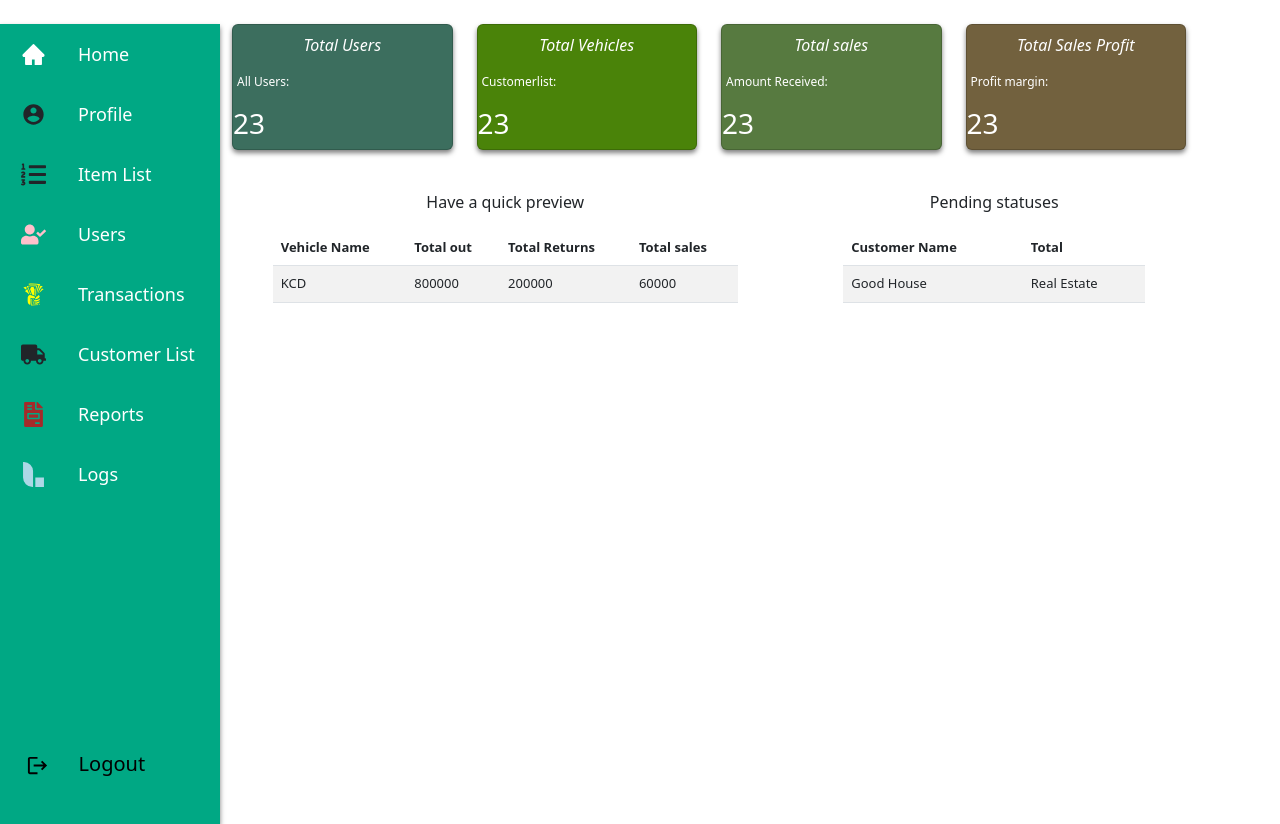
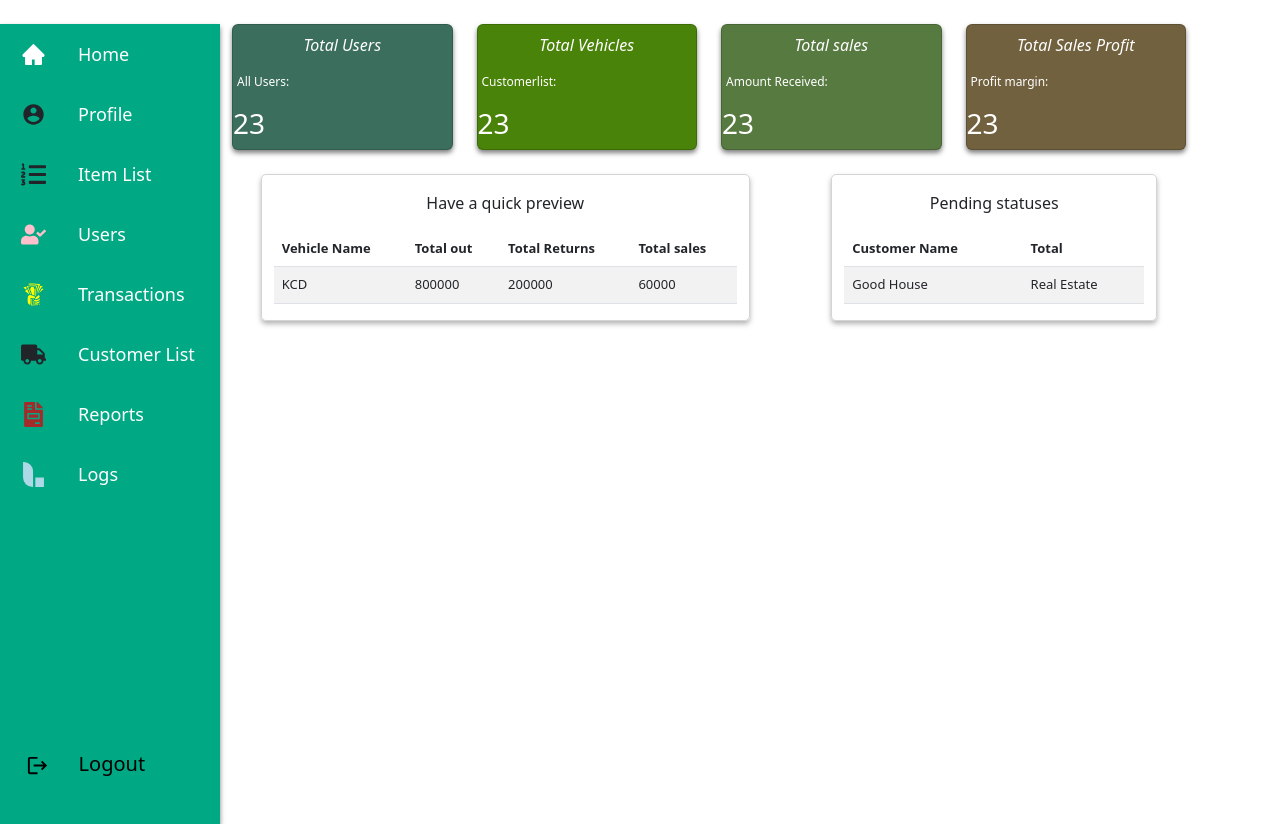
Before and after one commit to Manenomyk/Fredor-Investment, a React (Create React App) app: page /admindashboard in a window 1280 px wide. Built offline with nearby package versions, Linux system fonts and the light colour scheme.

Commit message:
dashbord styling

```diff
--- a/src/Admin/AdminDashboard/AdminDashboard.css
+++ b/src/Admin/AdminDashboard/AdminDashboard.css
@@ -0,0 +1,6 @@
+#procontent{
+    border: 1px solid rgb(214, 211, 211);
+    border-radius: 5px;
+    box-shadow: 0px 3px 5px rgba(109, 107, 107, 0.5);
+    /* padding-top: 1rem; */
+}
--- a/src/Admin/AdminDashboard/AdminDashboard.js
+++ b/src/Admin/AdminDashboard/AdminDashboard.js
@@ -1,6 +1,7 @@
 import React from "react";
 import AdminSidebar from "../AdminSidebar/AdminSidebar";
 import * as dash from "react-bootstrap";
+import './AdminDashboard.css';
 
 function AdminDashboard() {
   return (
```
